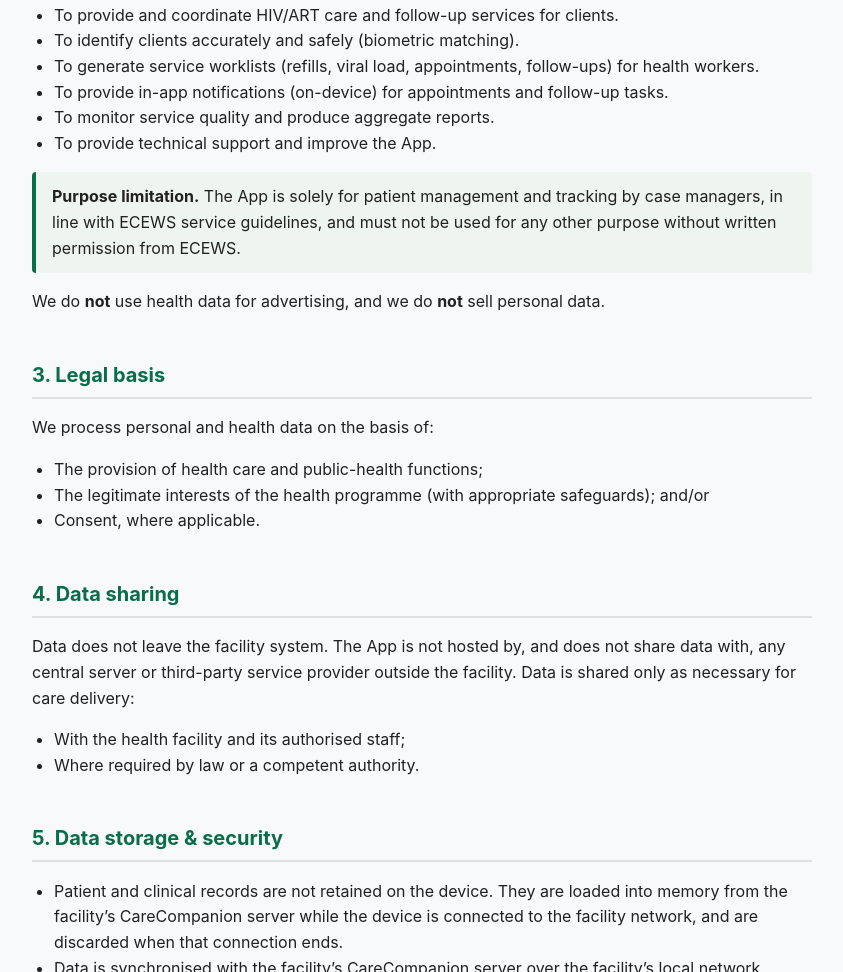
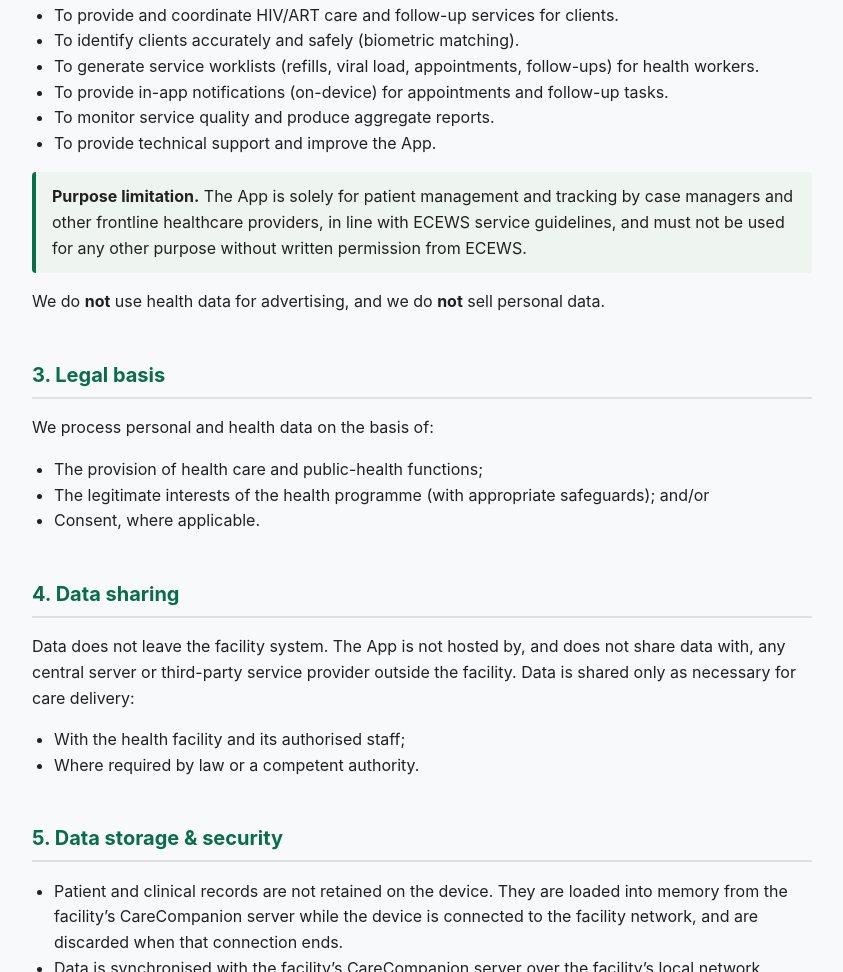
Before and after one commit to WonahGodwino/carecompanion-privacy, a plain HTML site: page index.html in a window 1280 px wide. Shown: the part 1081-2053 px from the top of the page, without its empty margins (218-1061 px from the left). Drawn offline with Linux system fonts and the light colour scheme.

Commit message:
Broaden purpose limitation to include frontline healthcare providers

```diff
--- a/index.html
+++ b/index.html
@@ -75,8 +75,8 @@
 
   <div class="box">
     <strong>Purpose limitation.</strong> The App is solely for patient management and tracking by case
-    managers, in line with ECEWS service guidelines, and must not be used for any other purpose
-    without written permission from ECEWS.
+    managers and other frontline healthcare providers, in line with ECEWS service guidelines, and must
+    not be used for any other purpose without written permission from ECEWS.
   </div>
 
   <p>We do <strong>not</strong> use health data for advertising, and we do <strong>not</strong> sell
```
